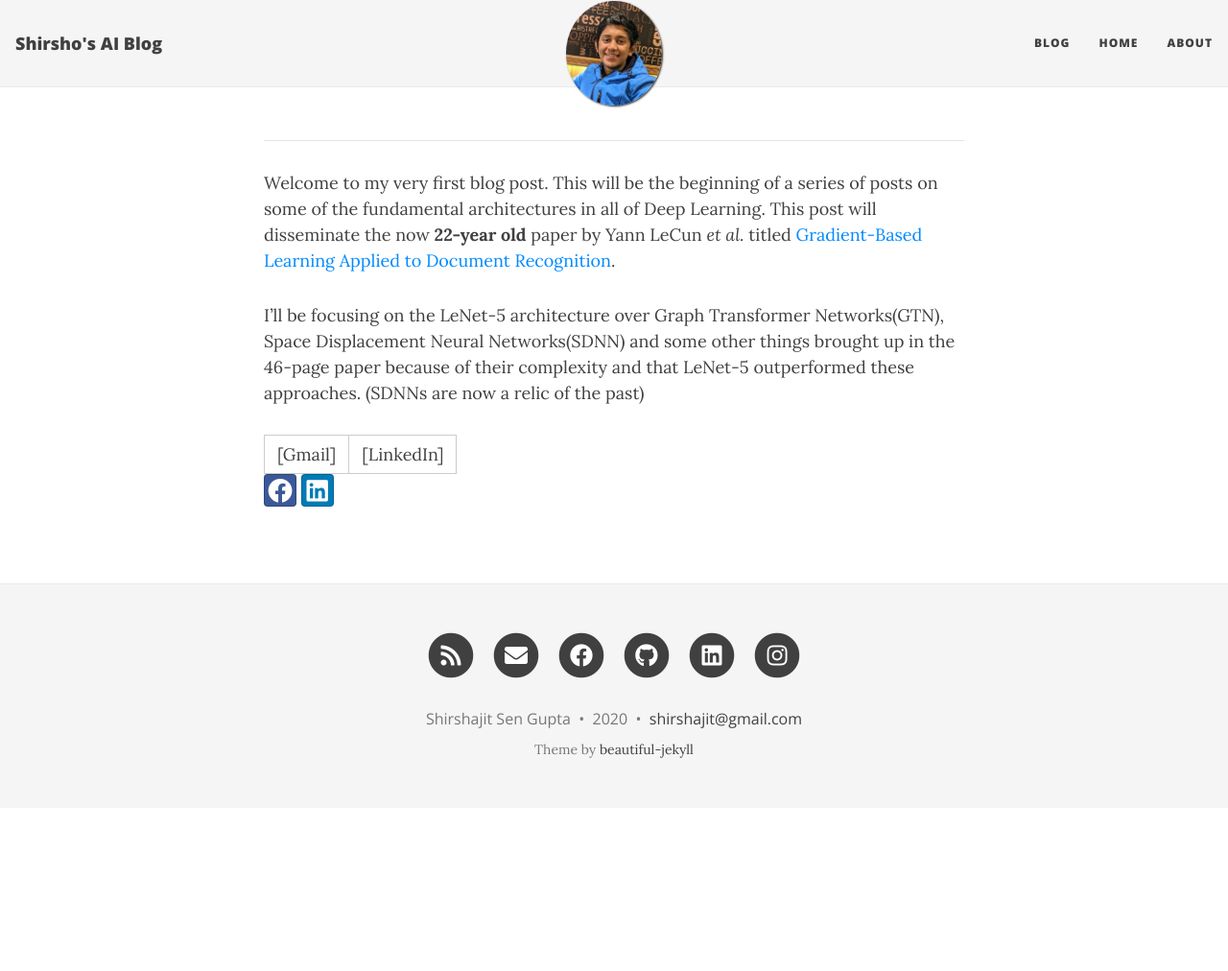
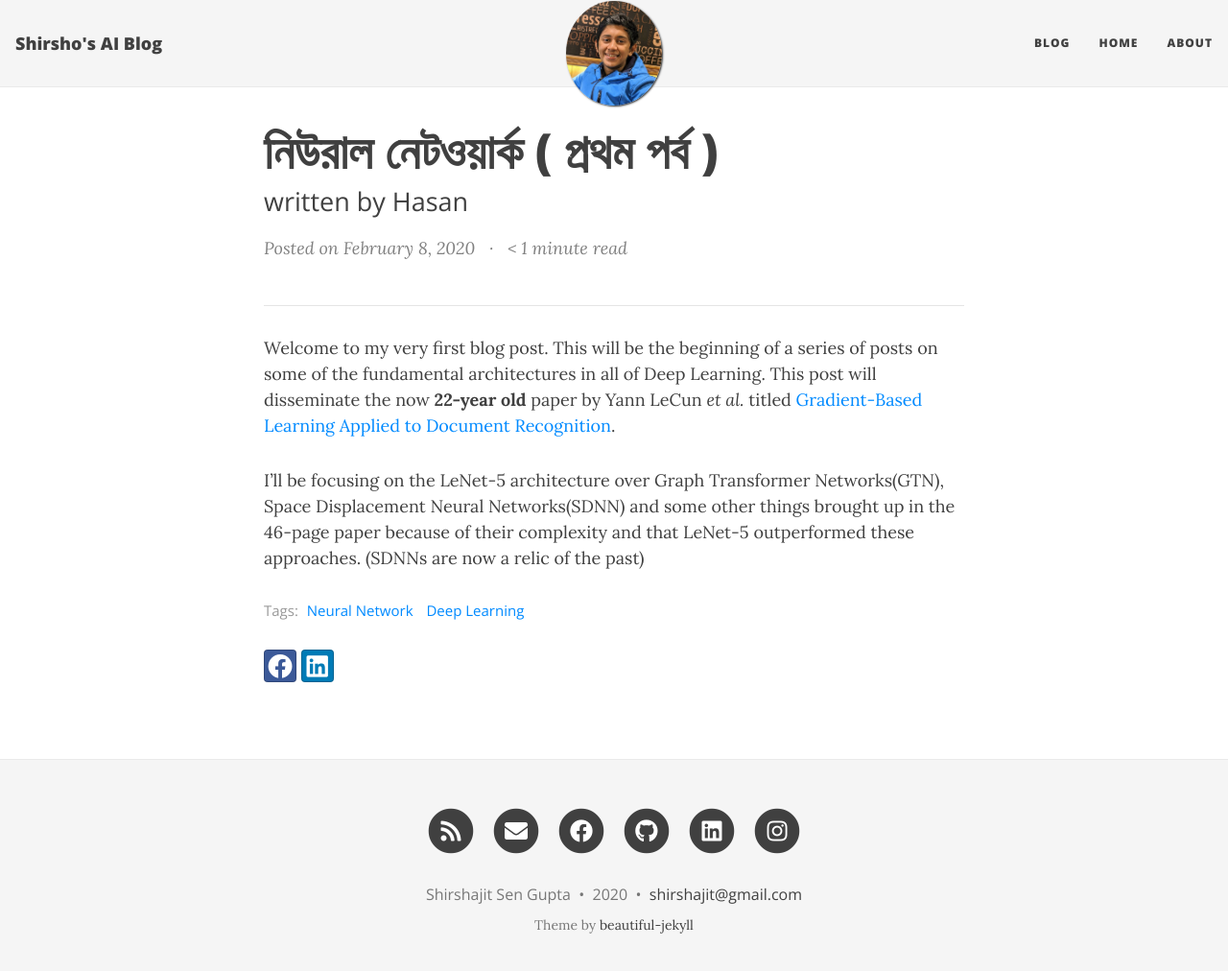
Before and after one commit to shirsho-12/shirsho-12.github.io, a Jekyll site: the page built from _posts/2020-02-08-lenet5.md, in a window 1280 px wide and 1025 px high. Shown: the top 1012 px of the window at 96% size. Built offline with Jekyll 4.4.1, drawn with Linux system fonts in a browser that asks for light colours; nearby versions of some CDN libraries.

Commit message:
test commit for title

```diff
--- a/_posts/2020-02-08-lenet5.md
+++ b/_posts/2020-02-08-lenet5.md
@@ -1,9 +1,9 @@
 ---
 layout: post
-title:  LeNet5: The First ConvNet
-subtitle: written by Shirshajit
-permalink: /blog/lenet/
-tags: [Deep Learning, Architectures]
+title:  নিউরাল নেটওয়ার্ক ( প্রথম পর্ব )
+subtitle: written by Hasan
+permalink: /blog/deeplearning1/
+tags: [Neural Network, Deep Learning]
 comments: true
 ---
 
@@ -18,7 +18,3 @@ of the fundamental architectures in all of Deep Learning. This post will dissemi
 
 I'll be focusing on the LeNet-5 architecture over Graph Transformer Networks(GTN), Space Displacement Neural Networks(SDNN) and some other things brought up in the 46-page paper
 because of their complexity and that LeNet-5 outperformed these approaches. \(SDNNs are now a relic of the past)
-
-
-
-[Gmail] | [LinkedIn]
```
